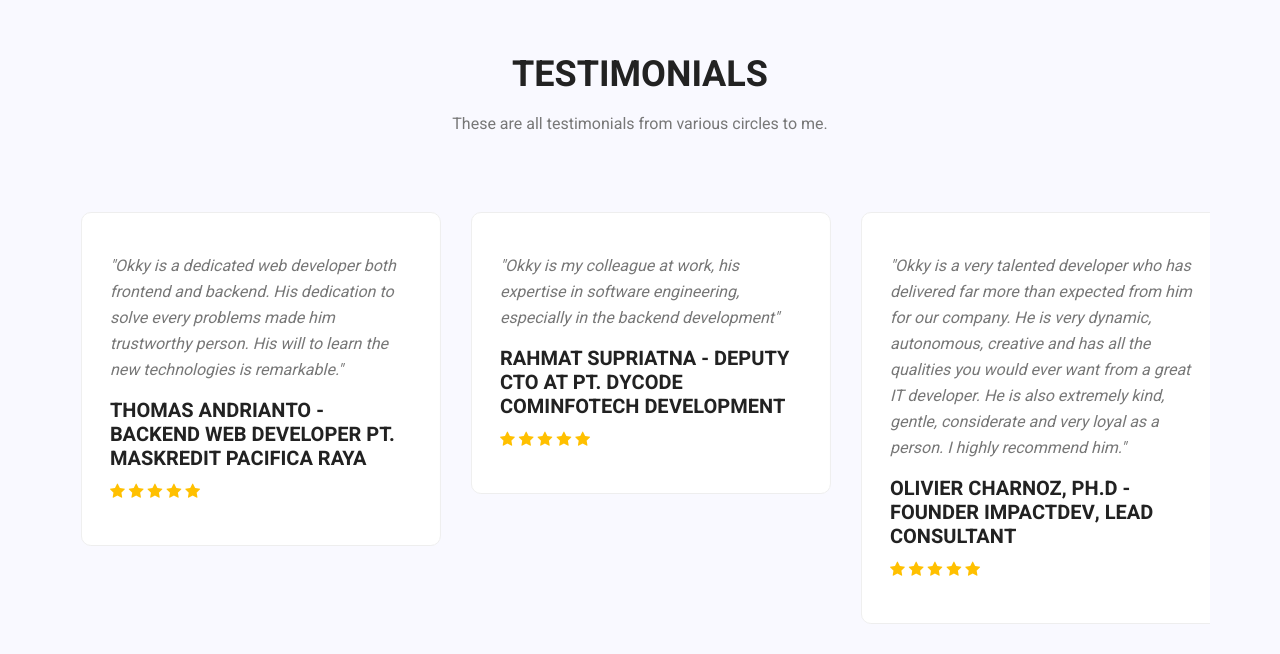
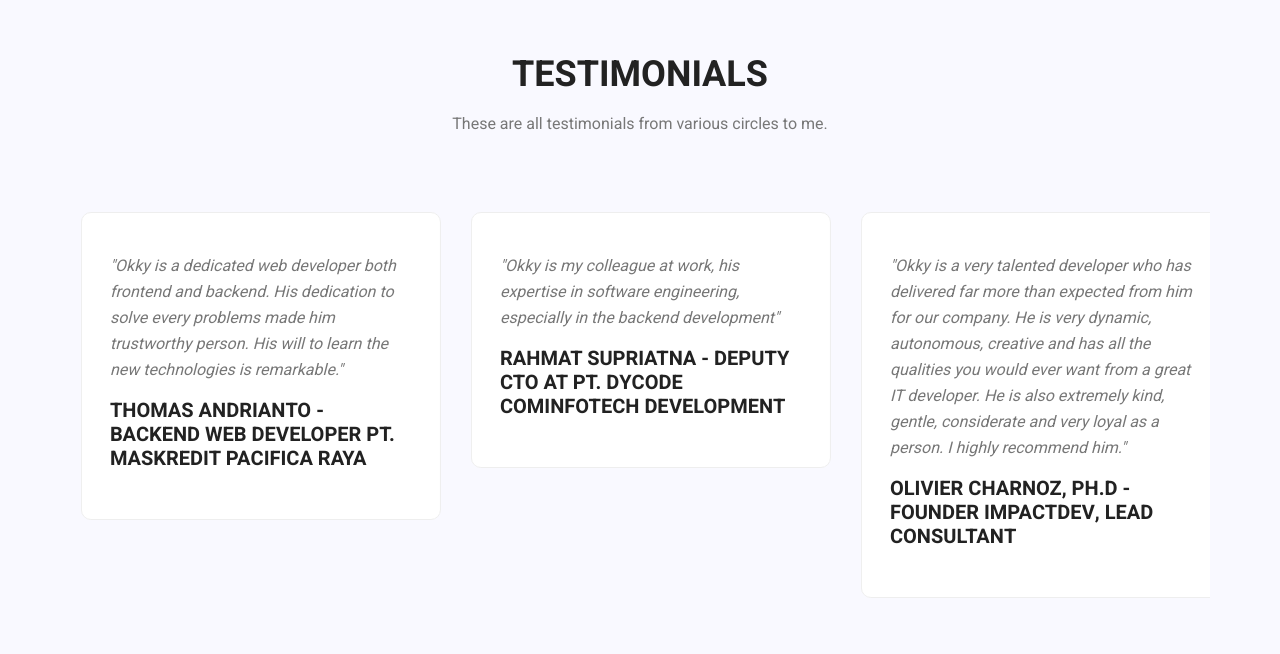
Before and after one commit to okiww/okiww.github.io, a plain HTML site: page index.html in a window 1280 px wide. Shown: the part 2405-3059 px from the top of the page. Drawn offline with Linux system fonts and the light colour scheme; some packages are replaced by stand-ins of ours.

Commit message:
final v5

```diff
--- a/index.html
+++ b/index.html
@@ -236,11 +236,6 @@
                             want from a great IT developer. He is also extremely kind, gentle, considerate and very
                             loyal as a person. I highly recommend him."</p>
                         <h4>Olivier Charnoz, Ph.D - Founder ImpactDev, Lead Consultant</h4>
-                        <a href="#"><i class="fa fa-star"></i></a>
-                        <a href="#"><i class="fa fa-star"></i></a>
-                        <a href="#"><i class="fa fa-star"></i></a>
-                        <a href="#"><i class="fa fa-star"></i></a>
-                        <a href="#"><i class="fa fa-star"></i></a>
                     </div>
                 </div>
                 <div class="item">
@@ -249,11 +244,6 @@
                             problems made him trustworthy person. His will to learn the new technologies is
                             remarkable."</p>
                         <h4>Thomas Andrianto - Backend Web Developer Pt. Maskredit Pacifica Raya</h4>
-                        <a href="#"><i class="fa fa-star"></i></a>
-                        <a href="#"><i class="fa fa-star"></i></a>
-                        <a href="#"><i class="fa fa-star"></i></a>
-                        <a href="#"><i class="fa fa-star"></i></a>
-                        <a href="#"><i class="fa fa-star"></i></a>
                     </div>
                 </div>
                 <div class="item">
@@ -261,11 +251,6 @@
                         <p>"Okky is my colleague at work, his expertise in software engineering, especially in the
                             backend development"</p>
                         <h4>Rahmat Supriatna - Deputy CTO at PT. Dycode Cominfotech Development</h4>
-                        <a href="#"><i class="fa fa-star"></i></a>
-                        <a href="#"><i class="fa fa-star"></i></a>
-                        <a href="#"><i class="fa fa-star"></i></a>
-                        <a href="#"><i class="fa fa-star"></i></a>
-                        <a href="#"><i class="fa fa-star"></i></a>
                     </div>
                 </div>
             </div>
```
